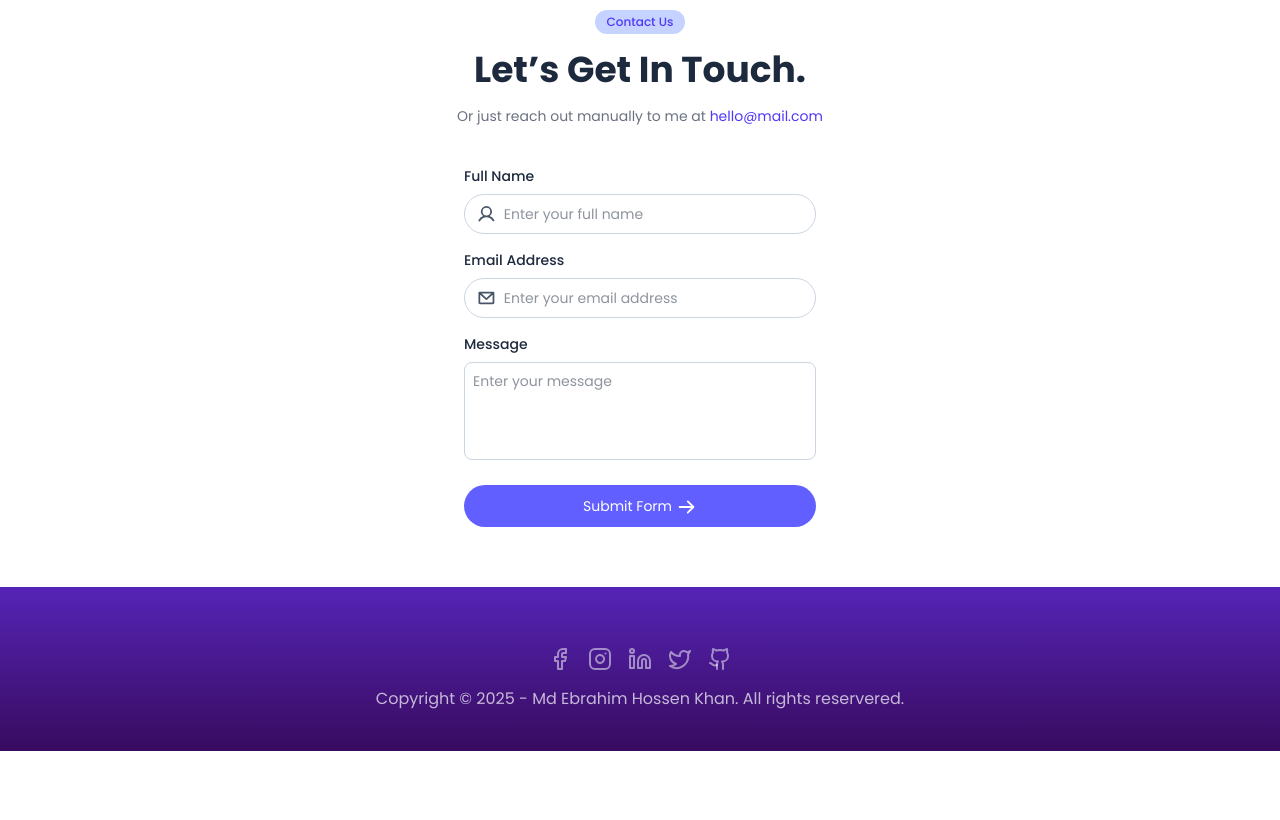
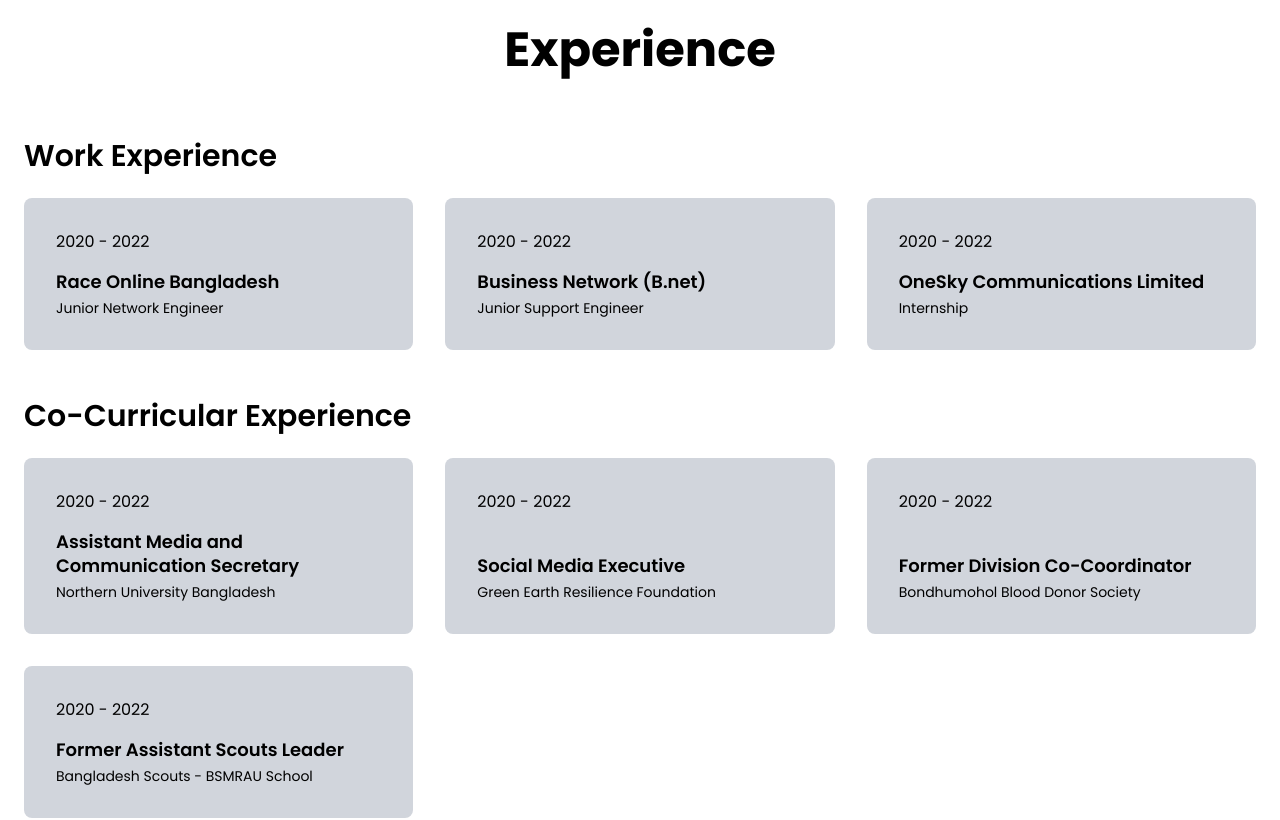
Before and after one commit to mohammadhasansojib/ebrahim-khan, a React (Vite) app: page / in a window 1280 px wide. Shown: the part 1980-2800 px from the top of the page. Before the commit the page ends 2731 px from the top, so only its background shows below. Built offline with nearby package versions, Linux system fonts and the light colour scheme.

Commit message:
initial experience section build

```diff
--- a/src/App.jsx
+++ b/src/App.jsx
@@ -1,5 +1,6 @@
 import About from "./sections/About";
 import Contact from "./sections/Contact";
+import Experience from "./sections/Experience";
 import Footer from "./sections/Footer";
 import Hero from "./sections/Hero";
 import Skills from "./sections/Skills";
@@ -9,10 +10,10 @@
 const App = () => {
     return (
         <>
-
         <Hero />
         <About />
         <Skills />
+        <Experience />
         <Contact />
         <Footer />
         </>
--- /dev/null
+++ b/src/componenets/ExperienceCard.jsx
@@ -0,0 +1,16 @@
+
+
+
+const ExperienceCard = ({start, end, title, designation}) => {
+    return (
+        <div className="bg-gray-300 p-8 rounded-lg w-full flex flex-col justify-between gap-4">
+            <span>{start} - {end}</span>
+            <div>
+                <strong className="inline-block text-lg font-semibold leading-6 mb-1">{title}</strong>
+                <p className="text-sm">{designation}</p>
+            </div>
+        </div>
+    )
+}
+
+export default ExperienceCard;
--- /dev/null
+++ b/src/sections/Experience.jsx
@@ -0,0 +1,46 @@
+import ExperienceCard from "../componenets/ExperienceCard";
+
+
+const experiences = {
+    workExperience: [
+        {start: 2020, end: 2022, title: "Race Online Bangladesh", designation: "Junior Network Engineer"},
+        {start: 2020, end: 2022, title: "Business Network (B.net)", designation: "Junior Support Engineer"},
+        {start: 2020, end: 2022, title: "OneSky Communications Limited", designation: "Internship"},
+    ],
+    coCurricularExperience: [
+        {start: 2020, end: 2022, title: "Assistant Media and Communication Secretary", designation: "Northern University Bangladesh"},
+        {start: 2020, end: 2022, title: "Social Media Executive", designation: "Green Earth Resilience Foundation"},
+        {start: 2020, end: 2022, title: "Former Division Co-Coordinator", designation: "Bondhumohol Blood Donor Society"},
+        {start: 2020, end: 2022, title: "Former Assistant Scouts Leader", designation: "Bangladesh Scouts - BSMRAU School"},
+    ],
+};
+
+
+const Experience = () => {
+
+
+    const workExperience = experiences.workExperience.map((ex) => <ExperienceCard start={ex.start} end={ex.end} title={ex.title} designation={ex.designation} />);
+    const coCurricularExperience = experiences.coCurricularExperience.map((ex) => <ExperienceCard start={ex.start} end={ex.end} title={ex.title} designation={ex.designation} />);
+
+    return (
+        <section>
+            <div className="max-w-7xl mx-auto px-6 py-15">
+                <h2 className="text-5xl font-bold py-4 text-center">Experience</h2>
+                <div className="my-12">
+                    <h3 className="text-3xl font-semibold capitalize mb-6">Work Experience</h3>
+                    <div className="grid grid-cols-[repeat(auto-fit,minmax(300px,1fr))] gap-8">
+                        {workExperience}
+                    </div>
+                </div>
+                <div className="my-12">
+                    <h3 className="text-3xl font-semibold capitalize mb-6">Co-curricular Experience</h3>
+                    <div className="grid grid-cols-[repeat(auto-fit,minmax(300px,1fr))] gap-8">
+                        {coCurricularExperience}
+                    </div>
+                </div>
+            </div>
+        </section>
+    )
+}
+
+export default Experience;
```
